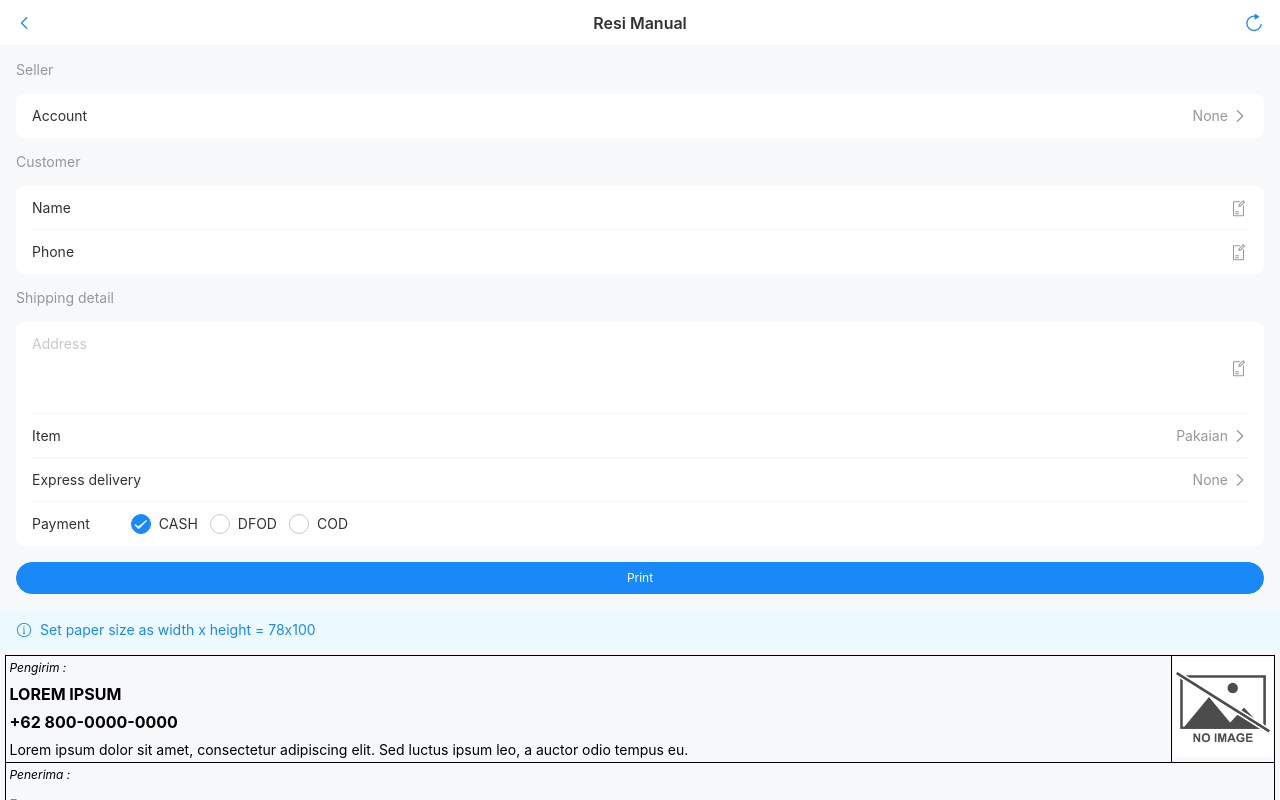
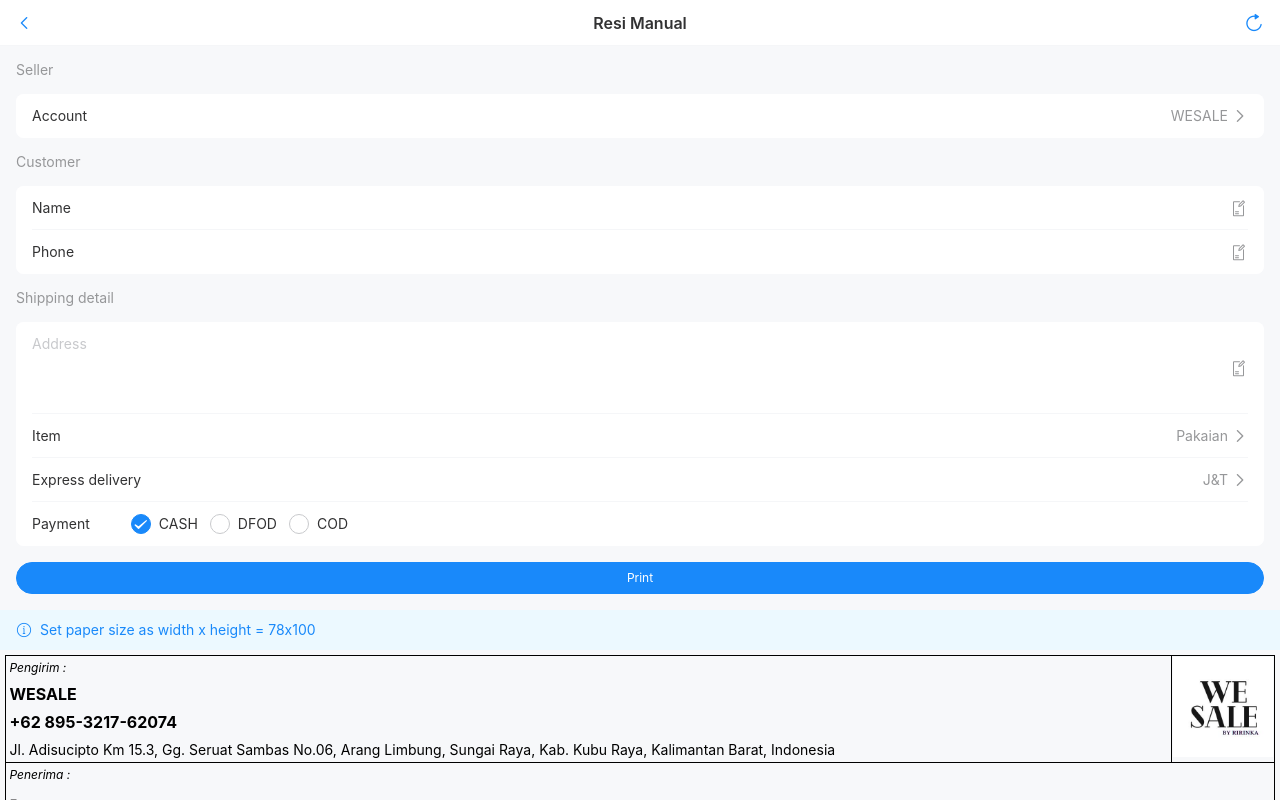
Before and after one commit to cacing69/room-pwa, a Vue app: page /#/1/resi-manual in a window 1280 px wide. Shown: the top 800 px of the page. Built offline with nearby package versions, Linux system fonts and the light colour scheme; what @tanstack/vue-query would draw is missing.

Commit message:
update resi manual

```diff
--- a/src/modules/resi.manual/resi.manual.page.vue
+++ b/src/modules/resi.manual/resi.manual.page.vue
@@ -391,6 +391,9 @@ onMounted(() => {
   // const modal = new Modal(theModal.value!, {});
 
   // modal.show();
+
+  seller.value = sellers[2];
+  provider.value = providers[0];
 });
 
 const items = [{ name: "Pakaian" }, { name: "Topi" }, { name: "Lainnya" }];
```
